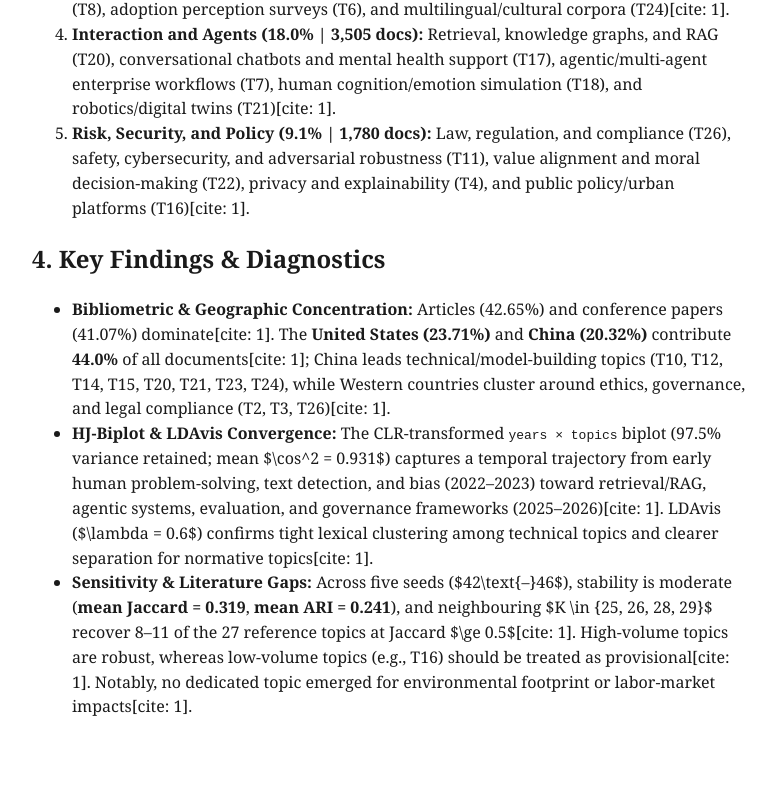
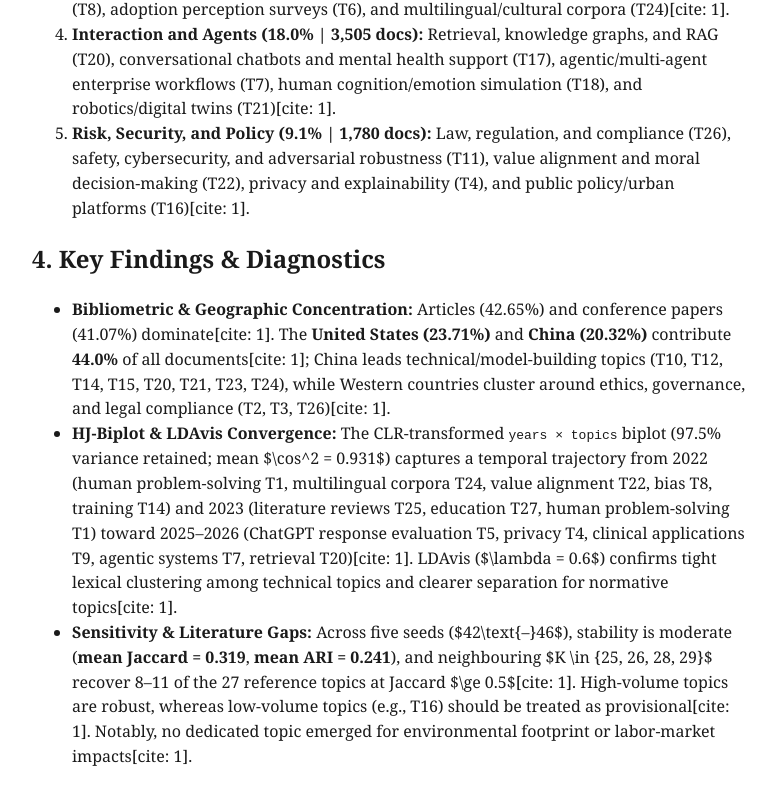
Before and after one commit to JeanVydes/research.vyde.dev, an Astro site: page /preprints/2611.00002 in a window 1280 px wide. Shown: the part 3504-4309 px from the top of the page, without its empty margins (248-1024 px from the left). Before the commit the page ends 4279 px from the top, so only its background shows below. Built offline with nearby package versions, Linux system fonts and the light colour scheme; Astro itself is replaced by a stand-in of ours.

Commit message:
Align web trajectory text with CLR biplot; sync corrected PDF

```diff
--- a/src/content/preprints/2611.00002.md
+++ b/src/content/preprints/2611.00002.md
@@ -66,5 +66,5 @@ The 27 topics divide into a large **Technical Layer** (sharing dense overlapping
 ## 4. Key Findings & Diagnostics
 
 - **Bibliometric & Geographic Concentration:** Articles (42.65%) and conference papers (41.07%) dominate[cite: 1]. The **United States (23.71%)** and **China (20.32%)** contribute **44.0%** of all documents[cite: 1]; China leads technical/model-building topics (T10, T12, T14, T15, T20, T21, T23, T24), while Western countries cluster around ethics, governance, and legal compliance (T2, T3, T26)[cite: 1].
-- **HJ-Biplot & LDAvis Convergence:** The CLR-transformed `years × topics` biplot (97.5% variance retained; mean $\cos^2 = 0.931$) captures a temporal trajectory from early human problem-solving, text detection, and bias (2022–2023) toward retrieval/RAG, agentic systems, evaluation, and governance frameworks (2025–2026)[cite: 1]. LDAvis ($\lambda = 0.6$) confirms tight lexical clustering among technical topics and clearer separation for normative topics[cite: 1].
+- **HJ-Biplot & LDAvis Convergence:** The CLR-transformed `years × topics` biplot (97.5% variance retained; mean $\cos^2 = 0.931$) captures a temporal trajectory from 2022 (human problem-solving T1, multilingual corpora T24, value alignment T22, bias T8, training T14) and 2023 (literature reviews T25, education T27, human problem-solving T1) toward 2025–2026 (ChatGPT response evaluation T5, privacy T4, clinical applications T9, agentic systems T7, retrieval T20)[cite: 1]. LDAvis ($\lambda = 0.6$) confirms tight lexical clustering among technical topics and clearer separation for normative topics[cite: 1].
 - **Sensitivity & Literature Gaps:** Across five seeds ($42\text{–}46$), stability is moderate (**mean Jaccard = 0.319**, **mean ARI = 0.241**), and neighbouring $K \in \{25, 26, 28, 29\}$ recover 8–11 of the 27 reference topics at Jaccard $\ge 0.5$[cite: 1]. High-volume topics are robust, whereas low-volume topics (e.g., T16) should be treated as provisional[cite: 1]. Notably, no dedicated topic emerged for environmental footprint or labor-market impacts[cite: 1].
```
Also changed, not shown: 1 other file.
